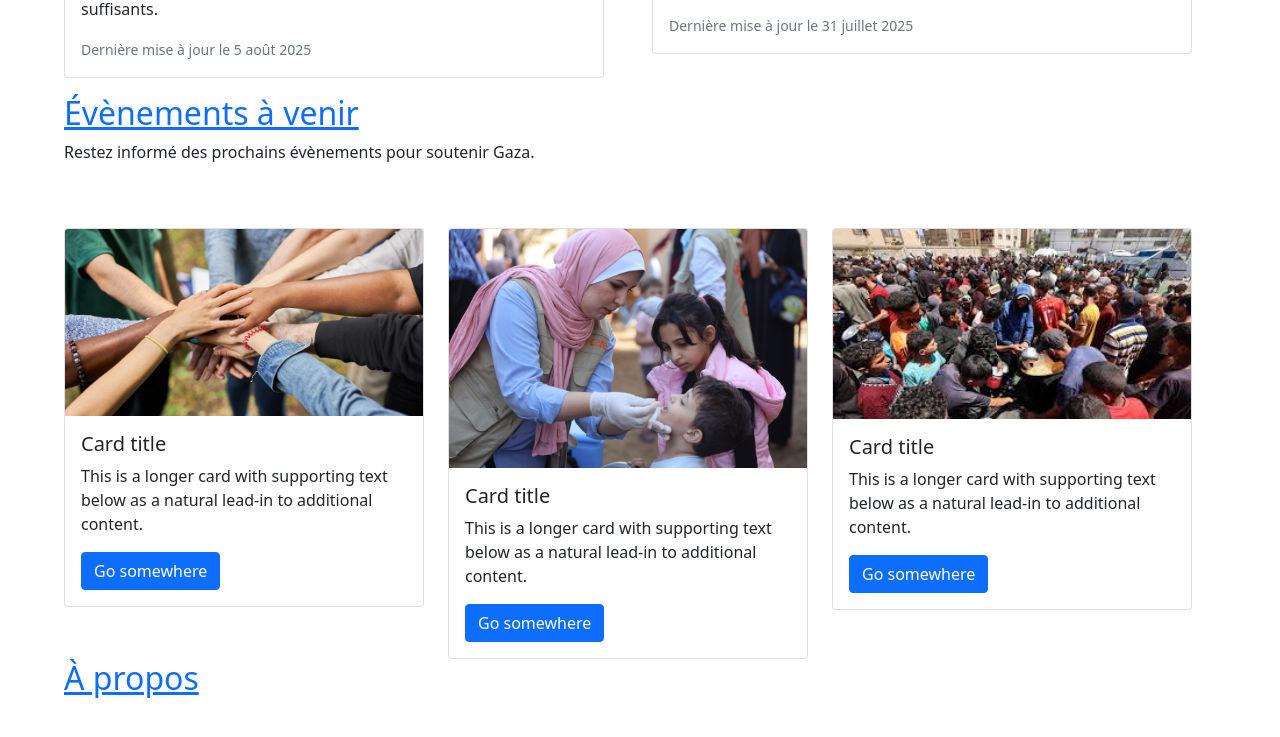
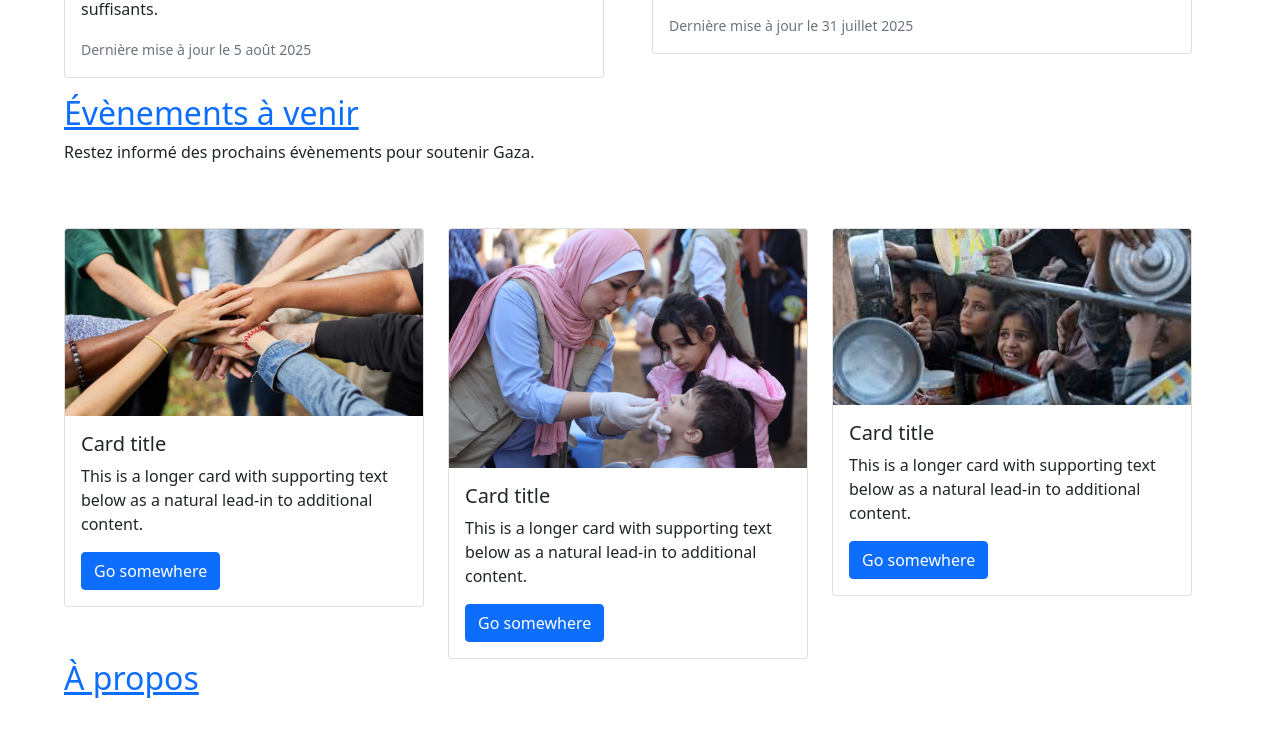
Before and after one commit to Rotibalnav/ProjetAssociation, a plain HTML site: page index.html in a window 1280 px wide. Shown: the part 1614-2351 px from the top of the page. Drawn offline with nearby package versions, Linux system fonts and the light colour scheme.

Commit message:
change image card

```diff
--- a/index.html
+++ b/index.html
@@ -237,7 +237,7 @@
         </div>
         <div class="col">
           <div class="card">
-            <img src="./asset/téléchargement (1).jpeg" class="card-img-top" alt="...">
+            <img src="./asset/téléchargement.jpeg" class="card-img-top" alt="...">
             <div class="card-body">
               <h5 class="card-title">Card title</h5>
               <p class="card-text">This is a longer card with supporting text below as a natural lead-in to additional
```
